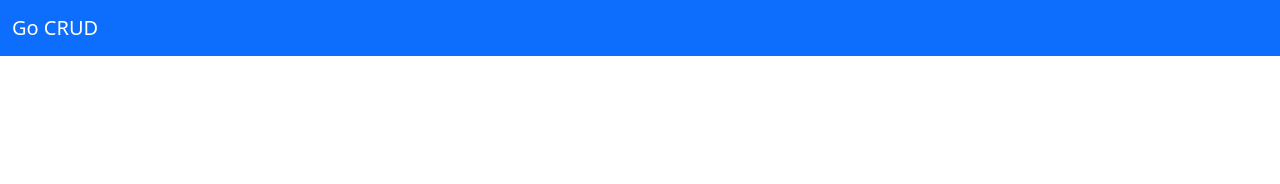
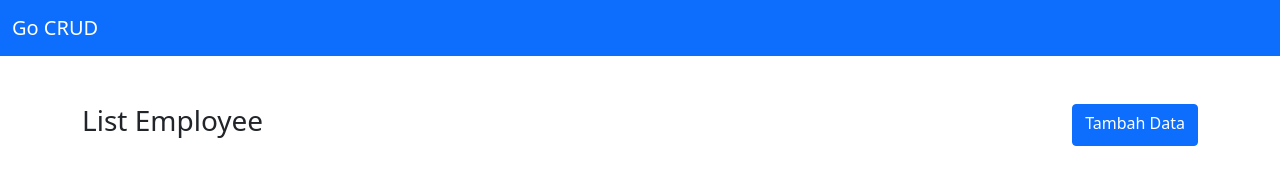
Before and after one commit to MuhammadIbraAlfathar/go-employee-crud, a plain HTML site: page views/index.html in a window 1280 px wide. Drawn offline with nearby package versions, Linux system fonts and the light colour scheme.

Commit message:
create button add employee

```diff
--- a/views/index.html
+++ b/views/index.html
@@ -17,6 +17,14 @@
     </div>
 </nav>
 
+
+<div class="container my-5">
+    <div class="d-flex justify-content-between">
+        <h3>List Employee</h3>
+        <a href="/employee/create" class="btn btn-primary">Tambah Data</a>
+    </div>
+</div>
+
 <!-- Optional JavaScript; choose one of the two! -->
 
 <!-- Option 1: Bootstrap Bundle with Popper -->
```
